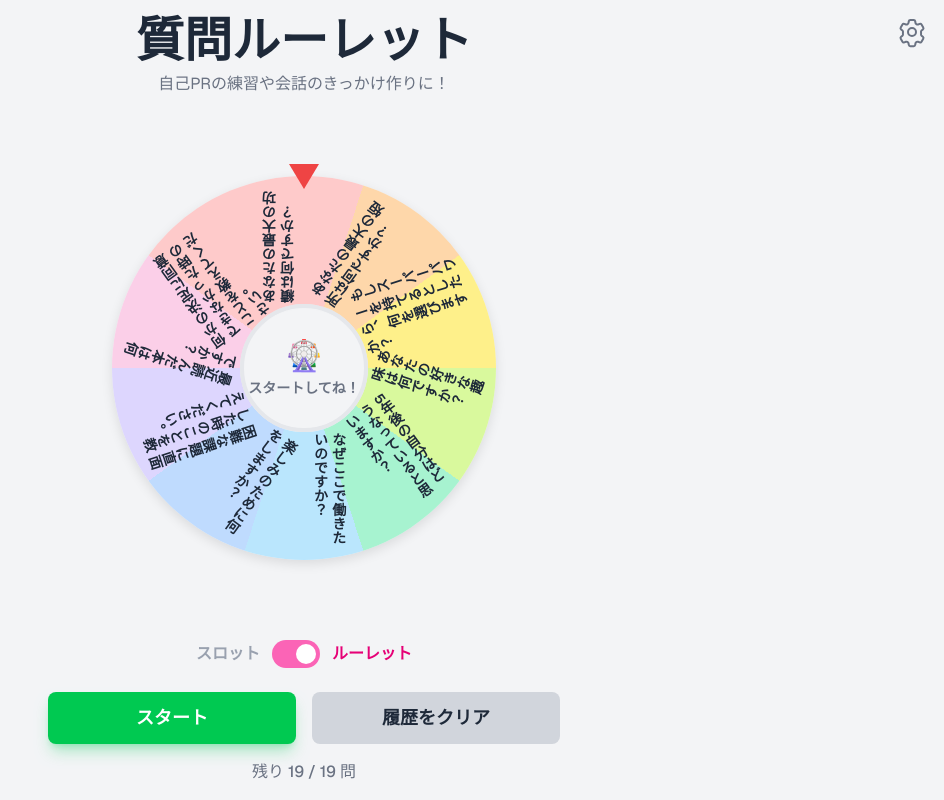
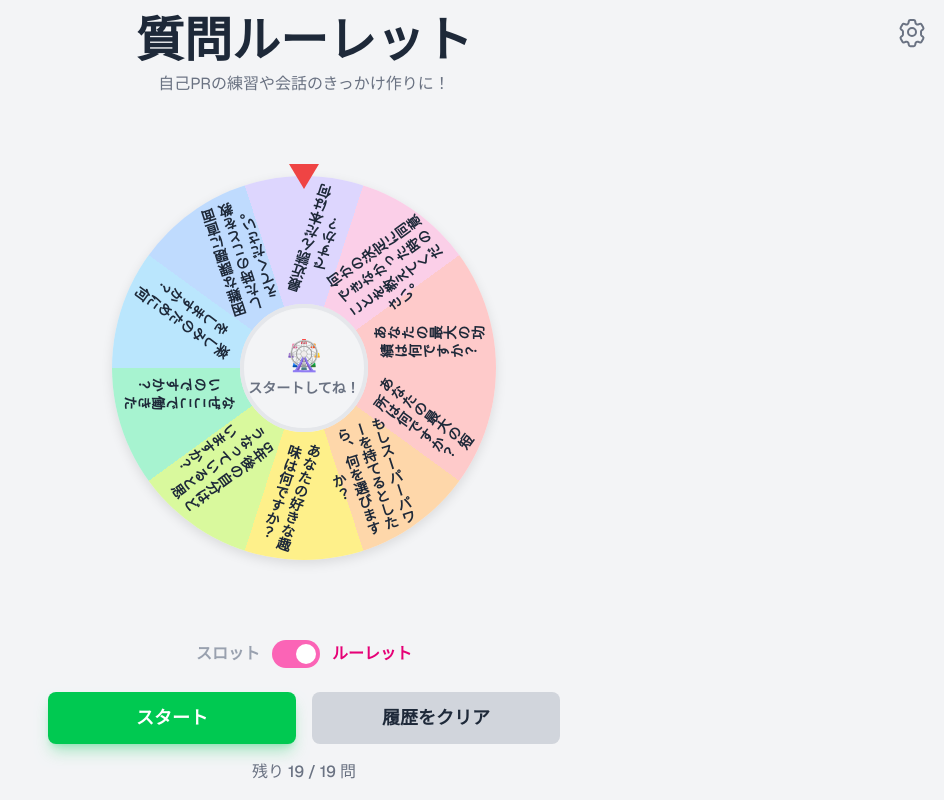
Before and after one commit to nabe7855/roulette-app, a Next.js app: page / in a window 1280 px wide. Shown: the whole page, without its empty margins (336-1280 px from the left). Built offline with nearby package versions, Linux system fonts and the light colour scheme.

Commit message:
色が若干見やすいようになった

```diff
--- a/src/app/components/ResultModal.tsx
+++ b/src/app/components/ResultModal.tsx
@@ -7,6 +7,7 @@ interface ResultModalProps {
 }
 
 const ResultModal: React.FC<ResultModalProps> = ({ isOpen, question, onClose }) => {
+  // モーダルを開く条件：isOpen が true かつ question が存在する
   if (!isOpen || !question) return null;
 
   return (
--- a/src/app/components/Roulette.tsx
+++ b/src/app/components/Roulette.tsx
@@ -1,5 +1,5 @@
-import React, { useState, useEffect,  } from 'react';
-import { POP_COLORS } from '../../../constants';
+import React, { useState, useEffect } from "react";
+import { POP_COLORS } from "../../../constants";
 
 interface RouletteProps {
   questions: string[];
@@ -14,7 +14,6 @@ const Roulette: React.FC<RouletteProps> = ({ questions, isSpinning, targetQuesti
 
   useEffect(() => {
     if (targetQuestion === null) {
-      // Reset rotation smoothly when history is cleared
       setRotation(0);
       return;
     }
@@ -25,65 +24,75 @@ const Roulette: React.FC<RouletteProps> = ({ questions, isSpinning, targetQuesti
       return;
     }
 
-    // Calculate the angle to bring the target slice to the top pointer
-    const stopAngle = -(targetIndex * sliceAngle);
+    // 🎯 「針の真下」を基準に完全補正
+    // conic-gradient の起点 (from) と一致させる
+    const baseOffset = 90; // ← これが針の位置（上）を中心にするための補正
+    const stopAngle = baseOffset - (targetIndex * sliceAngle + sliceAngle / 2);
 
-    // Add extra rotations for effect.
     const spinRounds = 5;
-    // Calculate the new rotation value to ensure it always spins forward
     let newRotation = (Math.floor(rotation / 360) + spinRounds) * 360 + stopAngle;
-
-    if(newRotation < rotation) {
-        newRotation += 360;
-    }
-
+    if (newRotation < rotation) newRotation += 360;
     setRotation(newRotation);
-    // eslint-disable-next-line react-hooks/exhaustive-deps
   }, [targetQuestion]);
 
-  const gradient = `conic-gradient(from ${-sliceAngle / 2}deg, ${questions.map((_, index) =>
-    `${POP_COLORS[index % POP_COLORS.length]} ${index * sliceAngle}deg, ${POP_COLORS[index % POP_COLORS.length]} ${(index + 1) * sliceAngle}deg`
-  ).join(', ')})`;
+  // 🎨 背景の色分けを針と完全同期させる
+  const gradient = `conic-gradient(from 90deg, ${questions
+    .map(
+      (_, index) =>
+        `${POP_COLORS[index % POP_COLORS.length]} ${index * sliceAngle}deg, ${
+          POP_COLORS[index % POP_COLORS.length]
+        } ${(index + 1) * sliceAngle}deg`
+    )
+    .join(", ")})`;
 
   return (
     <div className="relative w-80 h-80 md:w-96 md:h-96 flex items-center justify-center">
-      {/* Pointer */}
-      <div className="absolute -top-3 left-1/2 transform -translate-x-1/2 z-20" style={{
-        width: 0,
-        height: 0,
-        borderLeft: '15px solid transparent',
-        borderRight: '15px solid transparent',
-        borderTop: '25px solid #ef4444' // red-500
-      }} />
+      {/* 🔺 ポインタ */}
+      <div
+        className="absolute -top-3 left-1/2 transform -translate-x-1/2 z-20"
+        style={{
+          width: 0,
+          height: 0,
+          borderLeft: "15px solid transparent",
+          borderRight: "15px solid transparent",
+          borderTop: "25px solid #ef4444",
+        }}
+      />
 
+      {/* 🎡 ルーレット */}
       <div
         className="relative w-full h-full"
         style={{
-            transform: `rotate(${rotation}deg)`,
-            transition: isSpinning ? 'transform 5s cubic-bezier(0.25, 0.1, 0.25, 1)' : 'none',
+          transform: `rotate(${rotation}deg)`,
+          transition: isSpinning ? "transform 5s cubic-bezier(0.25, 0.1, 0.25, 1)" : "none",
         }}
       >
-        <div className="absolute inset-0 rounded-full" style={{ background: gradient, boxShadow: '0 4px 12px rgba(0,0,0,0.1)' }} />
+        <div
+          className="absolute inset-0 rounded-full"
+          style={{
+            background: gradient,
+            boxShadow: "0 4px 12px rgba(0,0,0,0.1)",
+          }}
+        />
 
+        {/* 📝 質問ラベル */}
         {questions.map((question, index) => {
-          const angle = (index * 360) / itemCount;
-          const rotationAngle = angle + sliceAngle / 2;
-
+          const angle = index * sliceAngle + sliceAngle / 2 + 90; // ← 背景と針の基準に合わせた
           return (
             <div
               key={index}
               className="absolute top-1/2 left-1/2 origin-[0_0] h-[95px] md:h-[120px] w-[40px] md:w-[50px] flex items-center justify-center"
               style={{
-                transform: `rotate(${rotationAngle}deg) translate(65px) rotate(-90deg)`,
+                transform: `rotate(${angle}deg) translate(65px) rotate(-90deg)`,
               }}
             >
               <span
-                className="text-gray-800 text-xs md:text-sm font-semibold"
+                className="text-gray-800 text-xs md:text-sm font-semibold text-center"
                 style={{
-                  writingMode: 'vertical-rl',
-                  textOrientation: 'mixed',
-                  whiteSpace: 'normal',
-                  lineHeight: '1.3',
+                  writingMode: "vertical-rl",
+                  textOrientation: "mixed",
+                  whiteSpace: "normal",
+                  lineHeight: "1.3",
                 }}
               >
                 {question}
@@ -93,12 +102,14 @@ const Roulette: React.FC<RouletteProps> = ({ questions, isSpinning, targetQuesti
         })}
       </div>
 
-      {/* Center Overlay */}
+      {/* 🎯 中央の円 */}
       <div className="absolute w-24 h-24 md:w-32 md:h-32 bg-gray-100 rounded-full flex items-center justify-center text-center p-2 shadow-inner">
         <div className="absolute inset-0 rounded-full border-2 md:border-4 border-gray-200"></div>
         <div className="z-10 text-center">
-              <span className="text-3xl" role="img" aria-label="roulette wheel">🎡</span>
-              <p className="text-gray-500 font-semibold mt-1 text-xs md:text-sm">スタートしてね！</p>
+          <span className="text-3xl" role="img" aria-label="roulette wheel">
+            🎡
+          </span>
+          <p className="text-gray-500 font-semibold mt-1 text-xs md:text-sm">スタートしてね！</p>
         </div>
       </div>
     </div>
```
